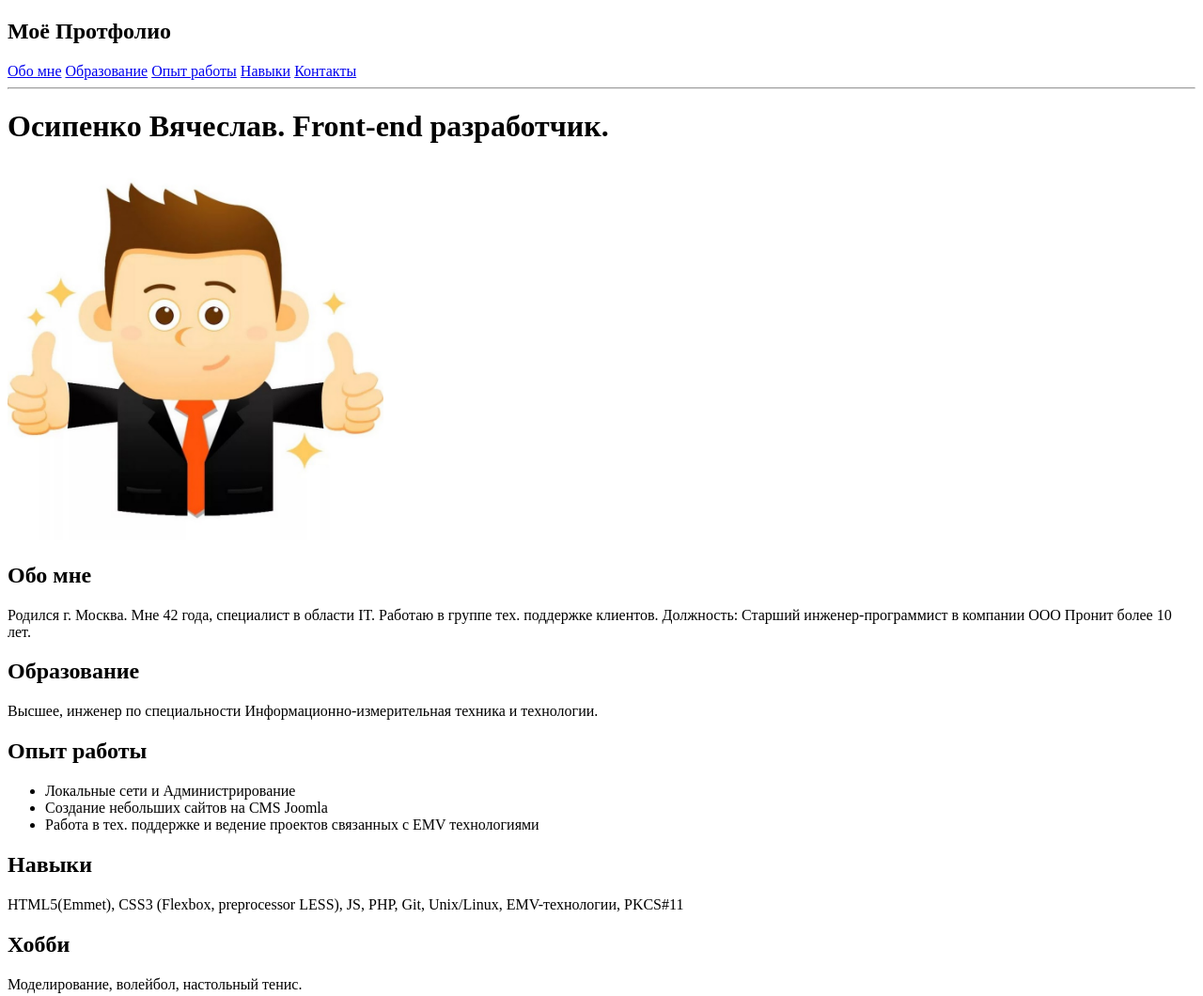
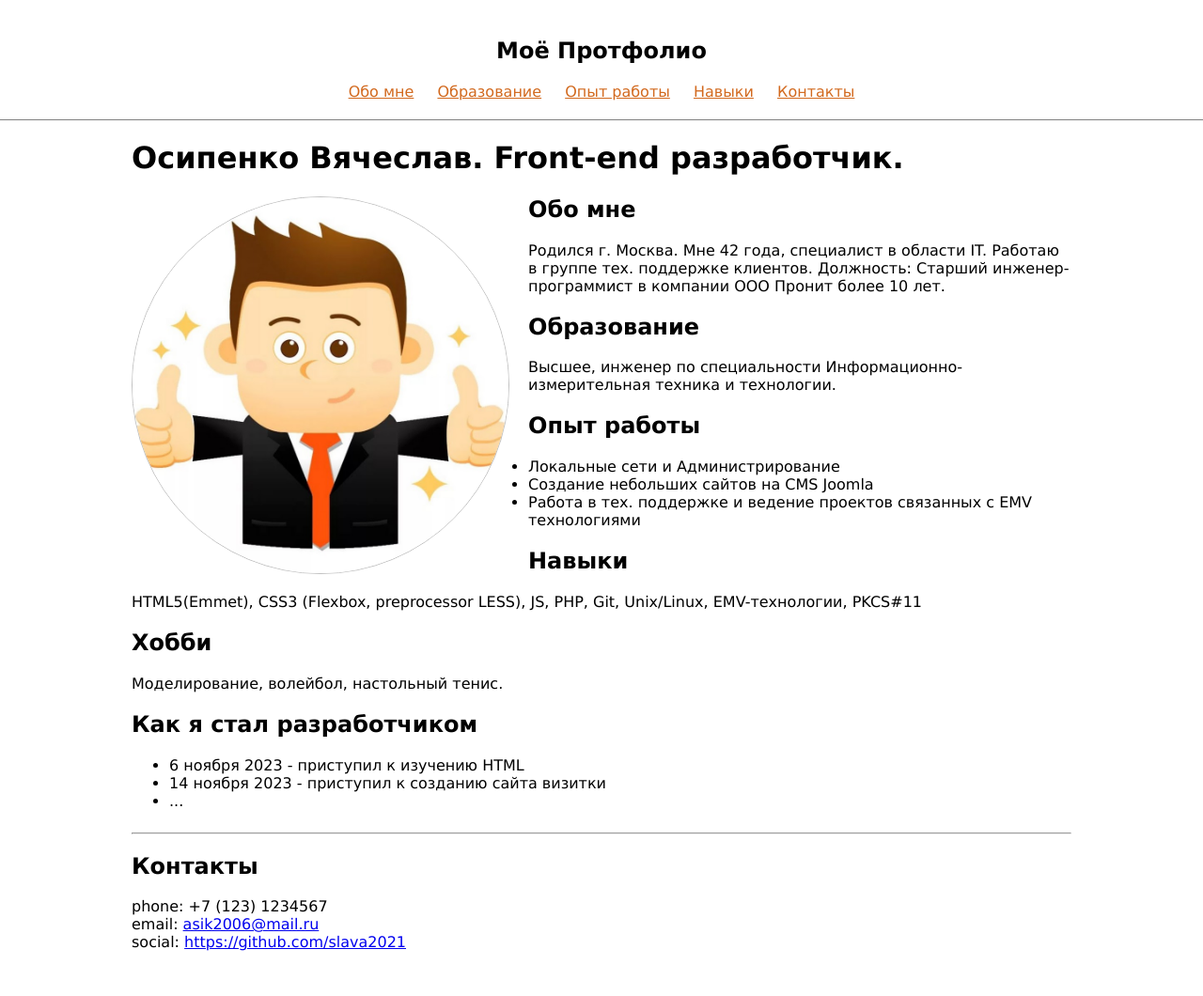
Before and after one commit to slava2021/Summary, a plain HTML site: page index.html in a window 1280 px wide. Shown: the top 1060 px of the page at 94% size. After the commit the page ends 1028 px from the top, so only its background shows below. Drawn offline with Linux system fonts and the light colour scheme.

Commit message:
Add styles and files

```diff
--- /dev/null
+++ b/Less/_blocks/_blocks.less
@@ -0,0 +1,9 @@
+@import "_header";
+@import "_main";
+
+.main,
+.footer
+{
+    width:1000px;
+    margin: 0 auto;
+}
--- /dev/null
+++ b/Less/_blocks/_header.less
@@ -0,0 +1,9 @@
+.header {
+    padding: 20px;
+    border-bottom: 1px solid gray;
+    .header();
+  }
+
+.header-link {
+    margin: 0 10px;
+}
--- /dev/null
+++ b/Less/_elements/_elements.less
@@ -0,0 +1,2 @@
+@import "_link";
+@import "_image";
--- /dev/null
+++ b/Less/_elements/_image.less
@@ -0,0 +1,6 @@
+.my-photo{
+    border: 1px solid silver;
+    border-radius: 100%;
+    float: left;
+    margin-right: 20px;
+}
--- /dev/null
+++ b/Less/_elements/_link.less
@@ -0,0 +1,8 @@
+.link {
+  color: chocolate;
+  transition: color .2s;
+}
+
+.link:hover {
+  color: gray;
+}
--- /dev/null
+++ b/Less/_fonts.less
@@ -0,0 +1,3 @@
+body{
+    font-family: 'Verdana', sans-serif;
+}
--- /dev/null
+++ b/Less/_grid/_grid.less
@@ -0,0 +1,8 @@
+@import "_top";
+
+body {
+    margin: 0;
+    display: flex;
+    flex-direction: column;
+    min-height: 100vh;
+}
--- /dev/null
+++ b/Less/_grid/_top.less
@@ -0,0 +1,4 @@
+.header(){
+    text-align: center;
+    flex: 0;
+}
--- a/Less/style.less
+++ b/Less/style.less
@@ -0,0 +1,8 @@
+@import "_fonts";
+@import "_grid/_grid";
+@import "_elements/_elements";
+@import "_blocks/_blocks";
+
+body{
+    box-sizing: border-box;
+}
--- a/index.html
+++ b/index.html
@@ -6,51 +6,57 @@
     <meta http-equiv="X-UA-Compatible" content="IE=edge">
     <meta name="viewport" content="width=device-width, initial-scale=1.0">
     <title>Моё Протфолио - Осипенко Вячеслав FRPRO-36</title>
+    <link rel="stylesheet" href="css/style.css">
 </head>
 
 <body>
-    <header>
-        <h2>Моё Протфолио</h2>
+    <header class="header">
+        <h2 class="header-content h2-style">Моё Протфолио</h2>
         <nav>
-            <a href="#about" title="Обо мне">Обо мне</a> <a href="#education" title="Образование">Образование</a> <a
-                href="#experience" title="Опыт работы">Опыт работы</a> <a href="#skills" title="Навыки">Навыки</a> <a
-                href="#contacts" title="Контакты">Контакты</a>
+            <a class="header-link link" href="#about" title="Обо мне">Обо мне</a>
+            <a class="header-link link" href="#education" title="Образование">Образование</a>
+            <a class="header-link link" href="#experience" title="Опыт работы">Опыт работы</a>
+            <a class="header-link link" href="#skills" title="Навыки">Навыки</a>
+            <a class="header-link link" href="#contacts" title="Контакты">Контакты</a>
         </nav>
-        <hr>
     </header>
-    <main>
-        <h1>Осипенко Вячеслав. Front-end разработчик.</h1>
-        <img src="img/man-ico.jpg" alt="Здесь должно быть моё фото, но его пока нет ;)" width="400" height="400">
-        <h2 id="about">Обо мне</h2>
+    <main class="main">
+        <h1 class="main-content h1-style">Осипенко Вячеслав. Front-end разработчик.</h1>
+        <img class="main-content my-photo" src="img/man-ico.jpg" alt="Здесь должно быть моё фото, но его пока нет ;)"
+            width="400" height="400">
+        <h2 class="main-content h2-style" id="about">Обо мне</h2>
         <p>Родился г. Москва. Мне 42 года, специалист в области IT. Работаю в группе тех. поддержке клиентов. Должность:
             Старший
             инженер-программист в компании ООО Пронит более 10 лет.</p>
-        <h2 id="education">Образование</h2>
+        <h2 class="main-content h2-style" id="education">Образование</h2>
         <p>Высшее, инженер по специальности Информационно-измерительная техника и технологии.</p>
-        <h2 id="experience">Опыт работы</h2>
-        <ul>
+        <h2 class="main-content h2-style" id="experience">Опыт работы</h2>
+        <ul class="main-content list-style">
             <li>Локальные сети и Администрирование</li>
             <li>Создание небольших сайтов на CMS Joomla</li>
             <li>Работа в тех. поддержке и ведение проектов связанных c EMV технологиями</li>
         </ul>
-        <h2 id="skills">Навыки</h2>
-        <p>HTML5(Emmet), CSS3 (Flexbox, preprocessor LESS), JS, PHP, Git, Unix/Linux, EMV-технологии, PKCS#11</p>
-        <h2>Хобби</h2>
-        <p>Моделирование, волейбол, настольный тенис.</p>
+        <h2 class="main-content h2-style" id="skills">Навыки</h2>
+        <p class="main-content p-style">HTML5(Emmet), CSS3 (Flexbox, preprocessor LESS), JS, PHP, Git, Unix/Linux,
+            EMV-технологии, PKCS#11</p>
+        <h2 class="main-content h2-style">Хобби</h2>
+        <p class="main-content p-style">Моделирование, волейбол, настольный тенис.</p>
 
-        <h2>Как я стал разработчиком</h2>
-        <ul>
+        <h2 class="main-content h2-style">Как я стал разработчиком</h2>
+        <ul class="main-content list-style">
             <li><time datetime="06-11-2023">6 ноября 2023</time> - приступил к изучению HTML</li>
             <li><time datetime="14-11-2023">14 ноября 2023</time> - приступил к созданию сайта визитки</li>
             <li><time datetime="16-11-2023">...</time></li>
         </ul>
     </main>
-    <footer>
-        <hr>
-        <h2 id="contacts">Контакты</h2>
-        <p>phone: +7 (123) 1234567<br> email: <a href="mailto:asik2006@mail.ru">asik2006@mail.ru</a><br> social: <a
-                href="https://github.com/slava2021" title="my github projects"
-                target="_blank">https://github.com/slava2021</a></p>
+    <footer class="footer">
+        <hr class="footer-content hr">
+        <h2 class="footer-content h2-style" id="contacts">Контакты</h2>
+        <p class="footer-content h2-style">phone: +7 (123) 1234567<br>
+            email: <a href="mailto:asik2006@mail.ru">asik2006@mail.ru</a><br>
+            social: <a href="https://github.com/slava2021" title="my github projects"
+                target="_blank">https://github.com/slava2021</a>
+        </p>
     </footer>
 </body>
 
```
Also changed, not shown: Less/_blocks/_main.less (added), Less/grid/grid.css (deleted), Less/style.css (deleted), css/style.css, 1 other file.
